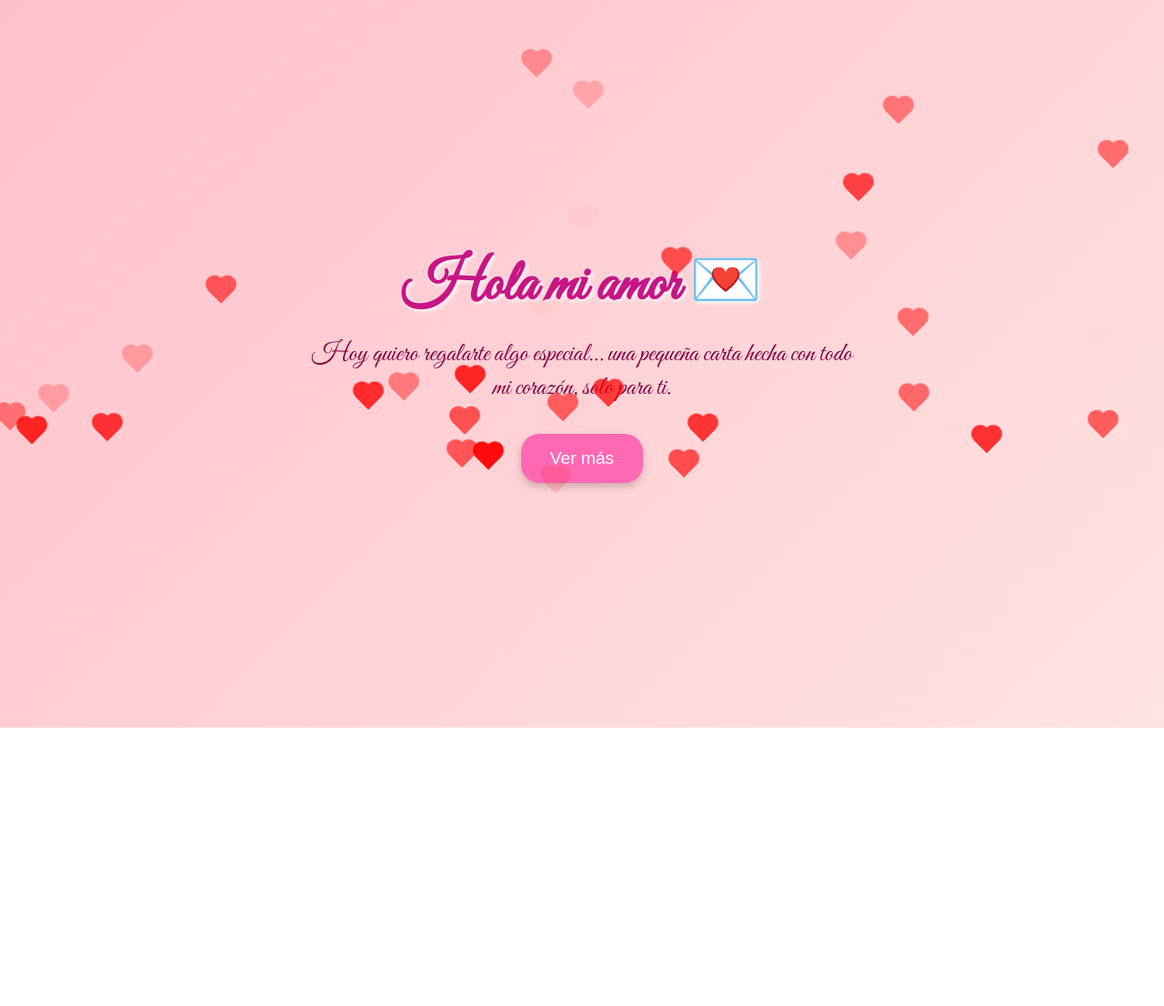
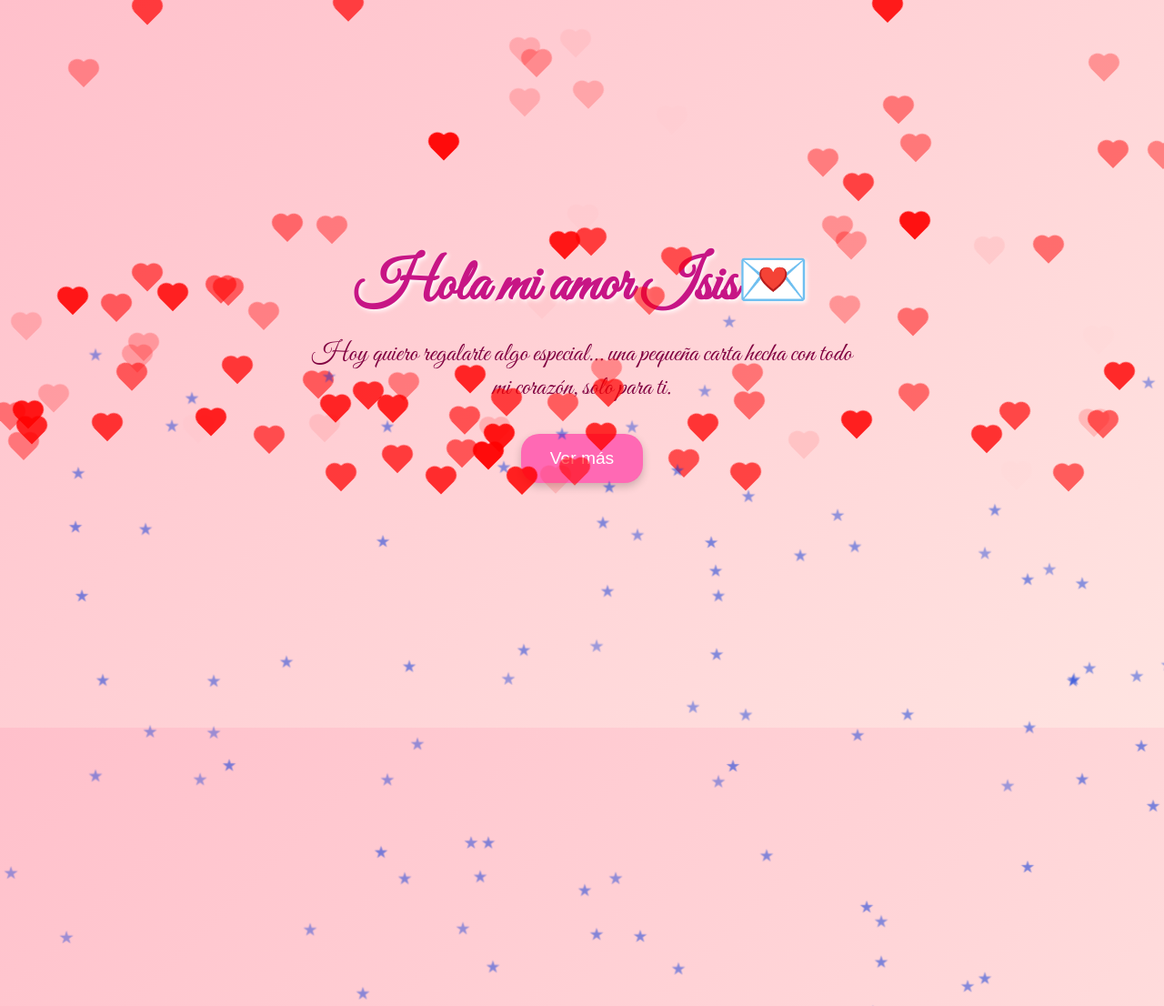
Before and after one commit to andy-G19/Isis, a plain HTML site: page index.html in a window 1280 px wide. Shown: the top 1106 px of the page at 91% size. Before the commit the page ends 800 px from the top, so only its background shows below. Drawn offline with Linux system fonts and the light colour scheme.

Commit message:
se agrega musica

```diff
--- a/index.html
+++ b/index.html
@@ -3,7 +3,7 @@
 <head>
   <meta charset="UTF-8" />
   <meta name="viewport" content="width=device-width, initial-scale=1.0"/>
-  <title>Para Mi Amor 💖</title>
+  <title>💖 Para Mi Amor ISIS 💖</title>
   <link href="https://fonts.googleapis.com/css2?family=Great+Vibes&display=swap" rel="stylesheet">
   <style>
     * {
@@ -106,8 +106,41 @@
       }
     }
 
+    /*estrellas*/
+    .star {
+      position: absolute;
+      width: 14px;
+      height: 14px;
+      background: rgb(4, 54, 219);
+      clip-path: polygon(
+        50% 0%,
+        61% 35%,
+        98% 35%,
+        68% 57%,
+        79% 91%,
+        50% 70%,
+        21% 91%,
+        32% 57%,
+        2% 35%,
+        39% 35%
+    );
+    opacity: 0.7;
+    animation: floatStar 12s infinite linear;
+    }
+
+    @keyframes floatStar {
+      0% {
+        transform: translateY(100vh) scale(1);
+        opacity: 0.7;
+      }
+      100%{
+        transform: translateY(-10vh) scale(1.20);
+        opacity: 0.2;
+      }
+    }
+
     audio {
-      display: none;
+      display: none;;
     }
   </style>
 </head>
@@ -115,7 +148,7 @@
 
   <!-- Páginas -->
   <div class="page active" id="page1">
-    <h1>Hola mi amor 💌</h1>
+    <h1>Hola mi amor Isis💌</h1>
     <p>Hoy quiero regalarte algo especial… una pequeña carta hecha con todo mi corazón, solo para ti.</p>
     <button onclick="nextPage()">Ver más</button>
   </div>
@@ -129,18 +162,35 @@
   <div class="page" id="page3">
     <h1>Siempre juntos 💘</h1>
     <p>Prometo cuidarte, respetarte y hacerte sentir amada todos los días de nuestras vidas. Eres mi todo.</p>
-    <button onclick="nextPage()">Última</button>
+    <button onclick="nextPage()">Aun hay mas</button>
   </div>
 
   <div class="page" id="page4">
     <h1>Te amo 💞</h1>
     <p>Y siempre te amaré, más allá del tiempo y de la vida. Gracias por ser tú.</p>
+    <button onclick="nextPage()">La ultimita</button>
+  </div>
+
+  <div class="page" id="page5">
+    <h1>¡Feliz cumpleaños! 🎂🎉</h1>
+    <p>Hoy celebramos tu vida, tu alegría y todo lo hermoso que eres. ¡Te deseo el mejor de los días, mi amor!</p>
     <button onclick="restart()">Volver a leer</button>
   </div>
 
+  <audio id="musica" src="Noelia - Tu.mp3" autoplay loop muted></audio>
   <!-- Corazones flotantes -->
+
   <script>
-    const totalHearts = 35;
+    window.addEventListener('DOMContentLoaded', () => {
+      const audio = document.getElementById('musica');
+      audio.muted = false;
+      audio.play().catch(() => {
+    // Si el navegador bloquea el autoplay, se activará al primer clic
+    });
+    });
+
+    //corazones flotantes
+    const totalHearts = 100;
     for (let i = 0; i < totalHearts; i++) {
       const heart = document.createElement('div');
       heart.className = 'heart';
@@ -150,11 +200,30 @@
       document.body.appendChild(heart);
     }
 
+     // Estrellas flotantes
+    const totalStars = 100;
+    for (let i = 0; i < totalStars; i++) {
+      const star = document.createElement('div');
+      star.className = 'star';
+      star.style.left = Math.random() * 100 + 'vw';
+      star.style.animationDuration = (8 + Math.random() * 8) + 's';
+      star.style.opacity = 0.3 + Math.random() * 0.7;
+      star.style.top = Math.random() * 100 + 'vh';
+      document.body.appendChild(star);
+    }
+
+
     // Navegación entre páginas
     let currentPage = 1;
+    const totalPages = 5; // Cambia este valor a 5
+
     function nextPage() {
+      const audio = document.getElementById('musica');
+      if(audio&&audio.paused) audio.play();
+
       document.getElementById(`page${currentPage}`).classList.remove('active');
       currentPage++;
+      if (currentPage > totalPages) currentPage = 1;
       document.getElementById(`page${currentPage}`).classList.add('active');
     }
 
```
Also changed, not shown: 1 other file.
